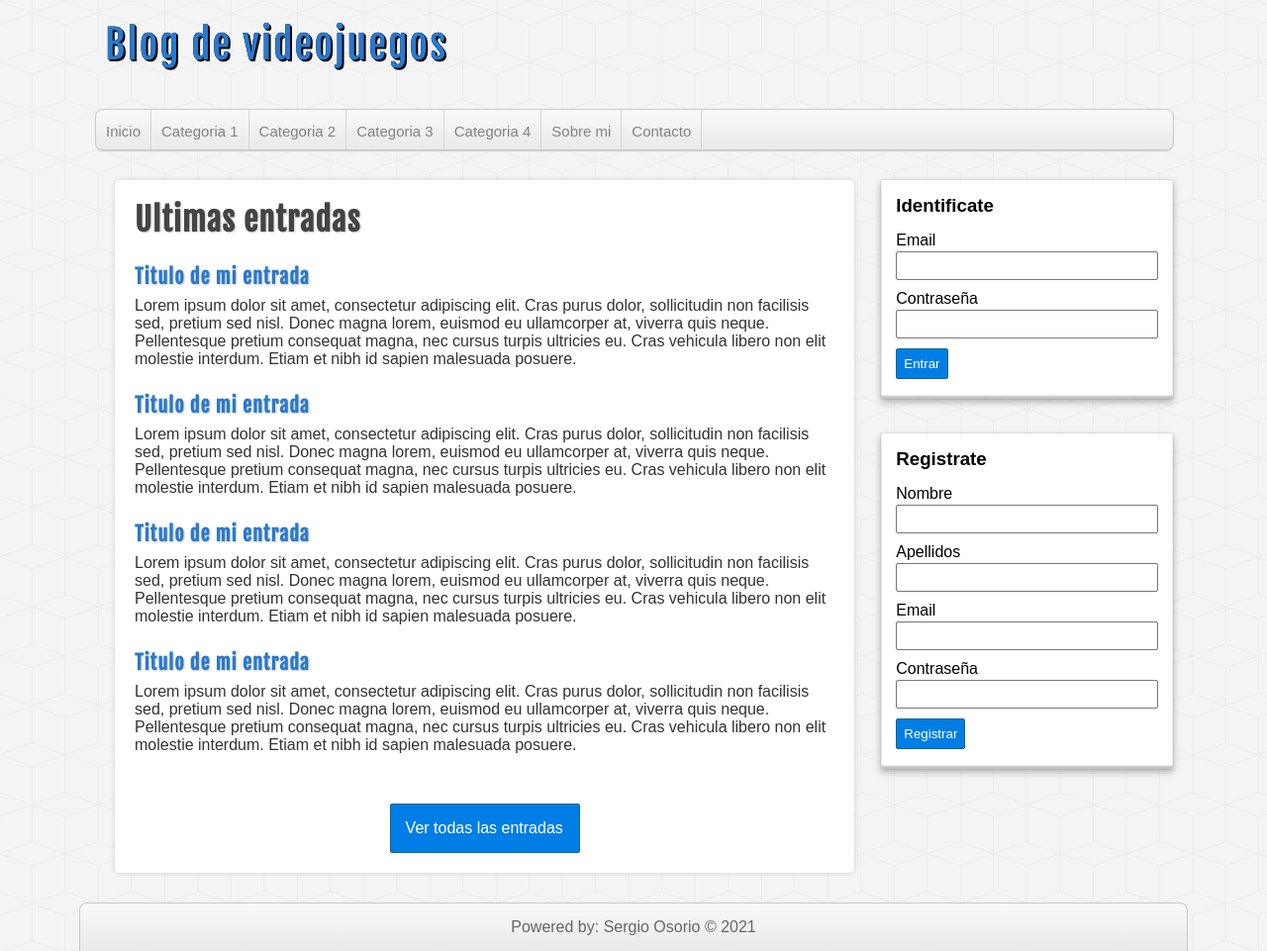
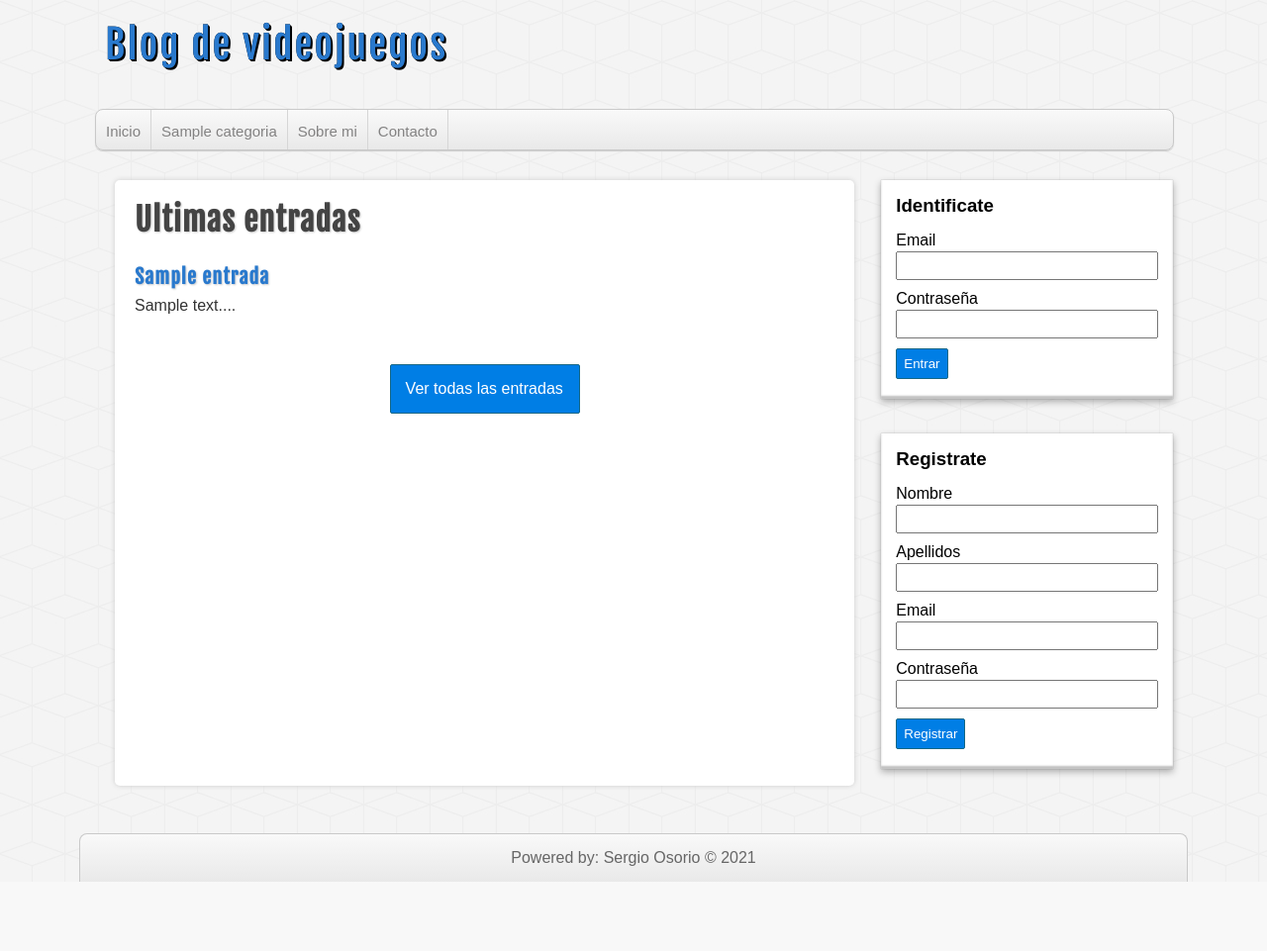
Before and after one commit to andresdeveloper91/proyecto-php, a PHP site: page / in a window 1280 px wide. Shown: the whole page at 99% size. After the commit the page ends 891 px from the top, so only its background shows below. Run offline with PHP 8.4, Linux system fonts and the light colour scheme; tables that the repository leaves empty or names only in its code hold one stand-in row (values such as "Sample post").

Commit message:
Se obtienen las categorias de la BD y las entradas

```diff
--- a/assets/css/style.css
+++ b/assets/css/style.css
@@ -148,11 +148,11 @@ input[type="email"],
 input[type="password"]{
     padding: 5px;
     margin-bottom: 10px;
-
 }
 
 input[type="button"],
-input[type="submit"]{
+input[type="submit"],
+.boton{
     margin-top: 5px;
     margin-bottom: 5px;
     display: block;
@@ -162,8 +162,26 @@ input[type="submit"]{
     border: 1px solid #156785;
     cursor: pointer;
     padding: 7px;
+}
 
+.boton{
+    text-align: center;
+    width: 130px;
+}
 
+.boton-naranja{
+    background: orange;
+    border-color: #bd7d08;
+}
+
+.boton-verde{
+    background: #21b921;
+    border-color: green;
+}
+
+.boton-rojo{
+    background: red;
+    border-color: #444;
 }
 
 /*PRINCIPAL*/
--- a/includes/header.php
+++ b/includes/header.php
@@ -1,4 +1,6 @@
-<?php require_once('conexion.php'); ?>
+<?php require_once 'conexion.php'; ?>
+<?php require_once 'includes/helper.php'; ?>
+
 <!DOCTYPE html>
 <html lang="es">
     <head>
@@ -23,18 +25,19 @@
                     <li>
                         <a href="index.php">Inicio</a>
                     </li>
-                    <li>
-                        <a href="categoria1">Categoria 1</a>
-                    </li>
-                    <li>
-                        <a href="categoria2">Categoria 2</a>
-                    </li>
-                    <li>
-                        <a href="categoria3">Categoria 3</a>
-                    </li>
-                    <li>
-                        <a href="categoria4">Categoria 4</a>
-                    </li>
+                    <?php
+                        $categorias = conseguirCategorias($db);
+                        if(!empty($categorias)):
+                            while($categoria = mysqli_fetch_assoc($categorias)):
+                    ?>
+                            <li>
+                                <a href="categoria.php?id=<?=$categoria['id']?>"><?=$categoria['nombre']?></a>
+                            </li>
+                    <?php
+                            endwhile;
+                        endif;
+                    ?>
+
                     <li>
                         <a href="sobremi">Sobre mi</a>
                     </li>
--- a/includes/helper.php
+++ b/includes/helper.php
@@ -22,3 +22,27 @@ function borrarErrores(){
 
     return $borrado;
 }
+
+function conseguirCategorias($conexion){
+    $sql = "SELECT * FROM categorias ORDER BY id ASC;";
+    $categorias = mysqli_query($conexion, $sql);
+
+    $resultado = array();
+    if($categorias && mysqli_num_rows($categorias) >= 1){
+        $resultado = $categorias;
+    }
+    return $resultado;
+}
+
+function conseguirUltimasEntradas($conexion){
+    $sql = "SELECT e.*, c.* FROM entradas e ".
+    "INNER JOIN categorias c ON e.categorias_id = c.id ".
+    "ORDER BY e.id DESC LIMIT 4";
+    $entradas = mysqli_query($conexion, $sql);
+
+    $resultado = array();
+    if($entradas && mysqli_num_rows($entradas) >= 1){
+        $resultado = $entradas;
+    }
+    return $entradas;
+}
--- a/includes/lateral.php
+++ b/includes/lateral.php
@@ -4,13 +4,24 @@
 <!-- SIDEBAR-->
 <aside id="sidebar">
     <?php if(isset($_SESSION['usuario'])): ?>
-        <div id="usuario-logueado" class="bloque">
+        <div id="usuario-logueado" class="block-aside">
             <h3>Bienvenido, <?=$_SESSION['usuario']['nombre'].' '.$_SESSION['usuario']['apellidos'];?></h3>
+            <!--botones-->
+            <a href="cerrar.php" class="boton boton-verde">Crear entradas</a>
+            <a href="cerrar.php" class="boton">Crear categoria</a>
+            <a href="cerrar.php" class="boton boton-naranja">Mis datos</a>
+            <a href="cerrar.php" class="boton boton-rojo">Cerrar sesión</a>
         </div>
         <?php endif; ?>
 
     <div id="login" class="block-aside">
         <h3>Identificate</h3>
+
+        <?php if(isset($_SESSION['error_login'])): ?>
+            <div class="alerta alerta-error">
+                <?=$_SESSION['error_login'];?>
+            </div>
+        <?php endif; ?>
         <form action="login.php" method="POST">
             <label for="email">Email</label>
             <input type="email" name="email" />
--- a/index.php
+++ b/index.php
@@ -4,49 +4,25 @@
 <div id="principal">
     <h1>Ultimas entradas</h1>
 
-    <article class="entrada">
-        <a href="">
-            <h2>Titulo de mi entrada</h2>
-            <p>
-            Lorem ipsum dolor sit amet, consectetur adipiscing elit. Cras purus dolor, sollicitudin non facilisis sed, pretium sed nisl.
-            Donec magna lorem, euismod eu ullamcorper at, viverra quis neque. Pellentesque pretium consequat magna, nec cursus turpis ultricies eu.
-            Cras vehicula libero non elit molestie interdum. Etiam et nibh id sapien malesuada posuere.
-            </p>
-        </a>
-    </article>
+    <?php
+        $entradas = conseguirUltimasEntradas($db);
+        if(!empty($entradas)):
+            while($entrada = mysqli_fetch_assoc($entradas)):
 
-    <article class="entrada">
-        <a href="">
-            <h2>Titulo de mi entrada</h2>
-            <p>
-            Lorem ipsum dolor sit amet, consectetur adipiscing elit. Cras purus dolor, sollicitudin non facilisis sed, pretium sed nisl.
-            Donec magna lorem, euismod eu ullamcorper at, viverra quis neque. Pellentesque pretium consequat magna, nec cursus turpis ultricies eu.
-            Cras vehicula libero non elit molestie interdum. Etiam et nibh id sapien malesuada posuere.
-            </p>
-        </a>
-    </article class="entrada">
+    ?>
+                <article class="entrada">
+                    <a href="">
+                        <h2><?=$entrada['titulo']?></h2>
+                        <p>
+                            <?=substr($entrada['descripcion'], 0, 180)."..."?>
+                        </p>
+                    </a>
+                </article>
+    <?php
+            endwhile;
+        endif;
+    ?>
 
-    <article class="entrada">
-        <a href="">
-            <h2>Titulo de mi entrada</h2>
-            <p>
-            Lorem ipsum dolor sit amet, consectetur adipiscing elit. Cras purus dolor, sollicitudin non facilisis sed, pretium sed nisl.
-            Donec magna lorem, euismod eu ullamcorper at, viverra quis neque. Pellentesque pretium consequat magna, nec cursus turpis ultricies eu.
-            Cras vehicula libero non elit molestie interdum. Etiam et nibh id sapien malesuada posuere.
-            </p>
-        </a>
-    </article>
-
-    <article class="entrada">
-        <a href="">
-            <h2>Titulo de mi entrada</h2>
-            <p>
-            Lorem ipsum dolor sit amet, consectetur adipiscing elit. Cras purus dolor, sollicitudin non facilisis sed, pretium sed nisl.
-            Donec magna lorem, euismod eu ullamcorper at, viverra quis neque. Pellentesque pretium consequat magna, nec cursus turpis ultricies eu.
-            Cras vehicula libero non elit molestie interdum. Etiam et nibh id sapien malesuada posuere.
-            </p>
-        </a>
-    </article>
     <div id="ver-todas">
         <a href="">Ver todas las entradas</a>
     </div>
```
Also changed, not shown: cerrar.php (added, +8 -0 lines), login.php (+8 -4 lines).
